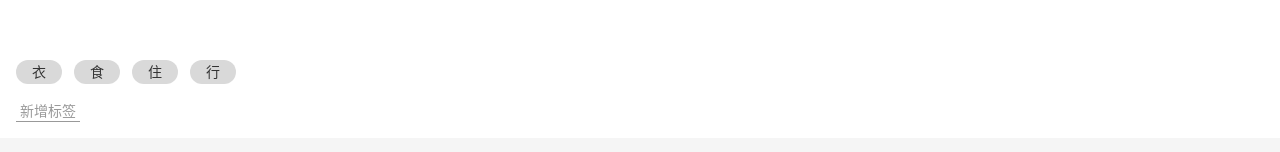
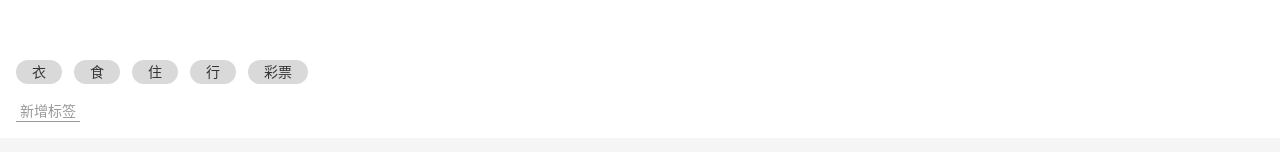
Before and after one commit to GeekyGuang/dobby-vue-code, a Vue app: page /#/money in a window 1280 px wide. Shown: the part 169-321 px from the top of the page. Built offline with nearby package versions, Linux system fonts and the light colour scheme.

Commit message:
标签的选中和切换

```diff
--- a/src/components/Money/Tags.vue
+++ b/src/components/Money/Tags.vue
@@ -4,17 +4,33 @@
       <button>新增标签</button>
     </div>
     <ul class="current">
-      <li>衣</li>
-      <li>食</li>
-      <li>住</li>
-      <li>行</li>
+      <li v-for="item in dataSource" :key="item"
+          :class="{selected: selectedTags.indexOf(item)>=0}"
+          @click="toggle(item)">{{ item }}
+      </li>
     </ul>
   </div>
 </template>
 
 <script lang="ts">
-export default {
-  name: 'Tags'
+import Vue from 'vue';
+import {Component, Prop} from 'vue-property-decorator';
+
+@Component
+export default class Tags extends Vue {
+  @Prop() dataSource: string[] | undefined;
+  selectedTags: string[] = [];
+
+  toggle(tag: string) {
+    const index = this.selectedTags.indexOf(tag);
+    if (index >= 0) {
+      this.selectedTags.splice(index);
+    } else {
+      this.selectedTags.push(tag);
+    }
+  }
+
+
 }
 </script>
 
@@ -24,11 +40,14 @@ export default {
   padding: 16px;
   display: flex;
   flex-direction: column-reverse;
+
   > .current {
     display: flex;
     flex-wrap: wrap;
+
     > li {
-      background: #D9D9D9;
+      $bg: #D9D9D9;
+      background: $bg;
       $h: 24px;
       height: $h;
       padding: 0 16px;
@@ -36,6 +55,11 @@ export default {
       margin-right: 12px;
       line-height: $h;
       margin-top: 4px;
+
+      &.selected {
+        background: darken($bg, 50%);
+        color: white;
+      }
     }
   }
 
--- a/src/views/Money.vue
+++ b/src/views/Money.vue
@@ -3,7 +3,7 @@
     <NumberPad/>
     <Types/>
     <Notes/>
-    <Tags/>
+    <Tags :data-source="tags"/>
   </Layout>
 </template>
 
@@ -16,6 +16,11 @@ import Tags from '@/components/Money/Tags.vue';
 export default {
   name: "Money",
   components: {Tags, Notes, Types, NumberPad},
+  data(){
+    return {
+      tags: ['衣','食','住','行','彩票']
+    }
+  }
 }
 </script>
 
```
